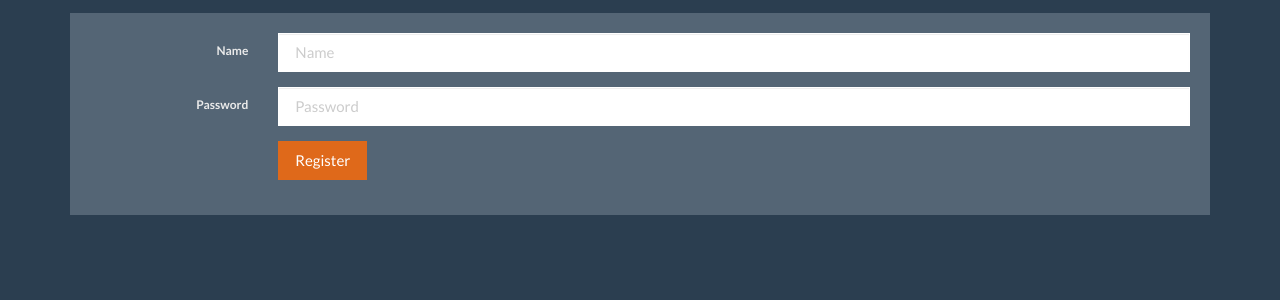
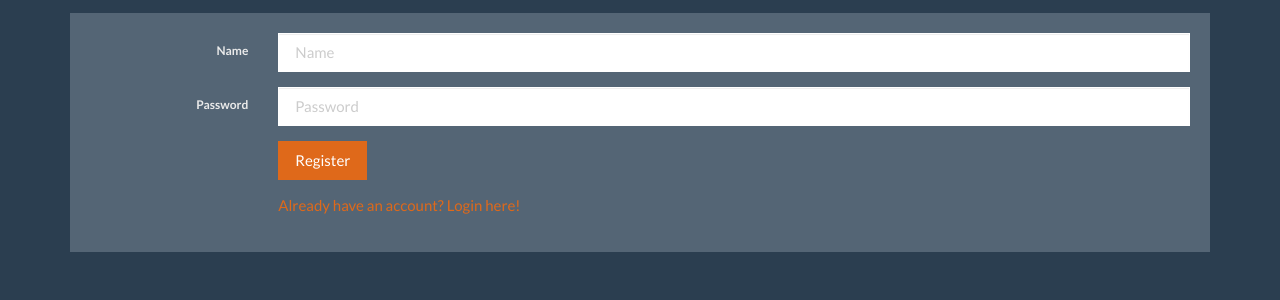
Before and after one commit to bearguns/flask-q-and-a, a Flask app: page /auth/register in a window 1280 px wide. Shown: the part 184-484 px from the top of the page. Run offline with Flask 2, Linux system fonts and the light colour scheme; some libraries are stand-ins or nearby versions.

Commit message:
adds links to login/register from login/register pages

```diff
--- a/templates/login.html
+++ b/templates/login.html
@@ -29,6 +29,11 @@
                                 <button type="submit" class="btn btn-primary">Login</button>
                             </div>
                         </div>
+                        <div class="form-group">
+                            <div class="col-lg-10 col-lg-offset-2">
+                                <a href="{{ url_for('auth.register') }}">Need an account? Register here!</a>
+                            </div>
+                        </div>
                     </fieldset>
                 </form>
             </div>
--- a/templates/register.html
+++ b/templates/register.html
@@ -32,6 +32,11 @@
                                 <button type="submit" class="btn btn-primary">Register</button>
                             </div>
                         </div>
+                        <div class="form-group">
+                            <div class="col-lg-10 col-lg-offset-2">
+                                <a href="{{ url_for('auth.login') }}">Already have an account? Login here!</a>
+                            </div>
+                        </div>
                     </fieldset>
                 </form>
             </div>
--- a/views/auth.py
+++ b/views/auth.py
@@ -89,7 +89,7 @@ def login_required(view):
 def expert_required(view):
     @functools.wraps(view)
     def wrapped_view(**kwargs):
-        if g.user is None or not g.user['expert']:
+        if g.user is None or not g.user['expert'] or not g.user['admin']:
             return redirect(url_for('auth.login'))
 
         return view(**kwargs)
```
